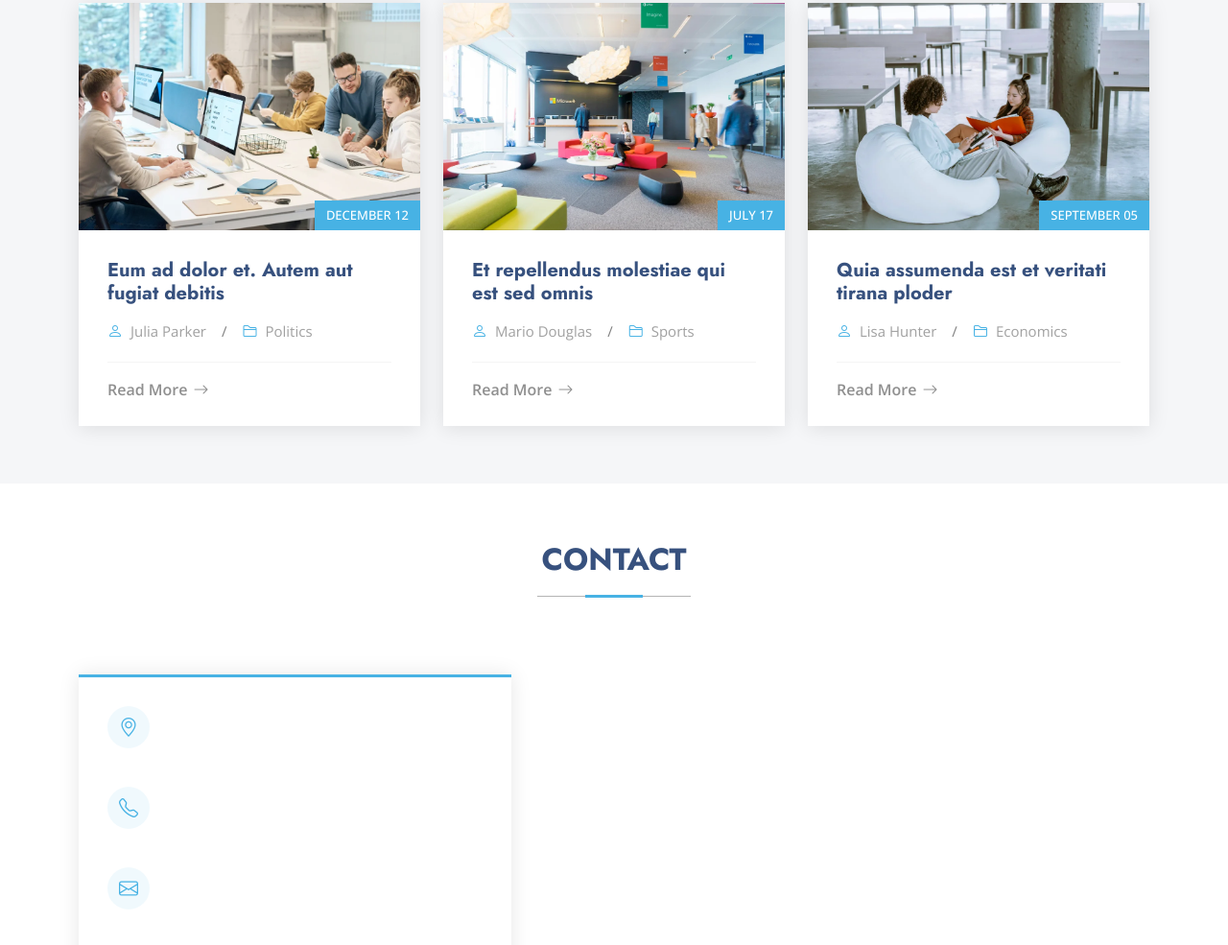
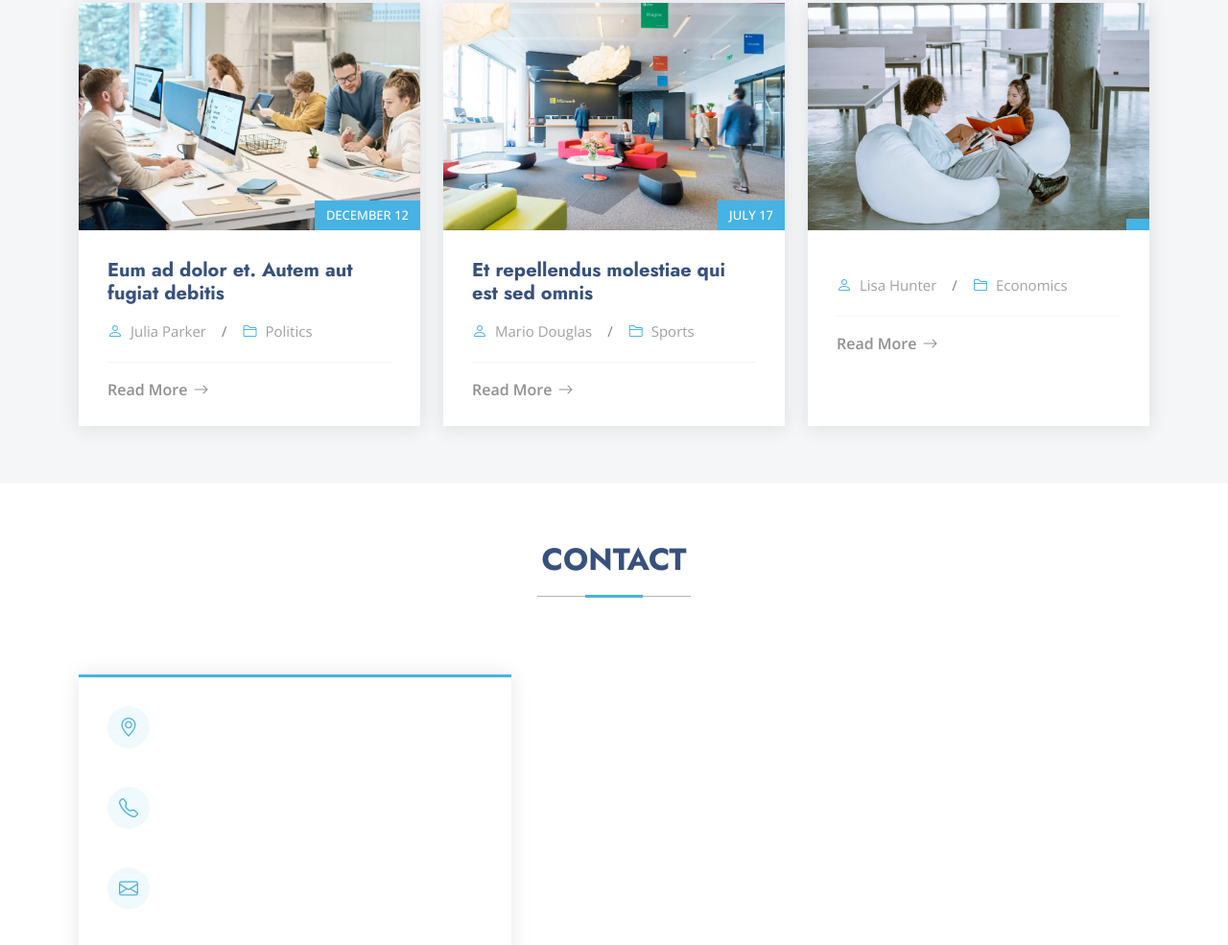
Before and after one commit to Billyjay099/Template, a plain HTML site: page arsha-1.0.0/Activity.html in a window 1280 px wide. Shown: the part 9477-10462 px from the top of the page at 96% size. Drawn offline with nearby package versions, Linux system fonts and the light colour scheme; grey boxes are pictures that could not be loaded.

Commit message:
try commit

```diff
--- a/arsha-1.0.0/Activity.html
+++ b/arsha-1.0.0/Activity.html
@@ -1031,12 +1031,12 @@
 
               <div class="post-img position-relative overflow-hidden">
                 <img src="assets/img/blog/blog-post-3.webp" class="img-fluid" alt="">
-                <span class="post-date">September 05</span>
+                <span class="post-date"></span>
               </div>
 
               <div class="post-content d-flex flex-column">
 
-                <h3 class="post-title">Quia assumenda est et veritati tirana ploder</h3>
+                <h3 class="post-title"></h3>
 
                 <div class="meta d-flex align-items-center">
                   <div class="d-flex align-items-center">
```
